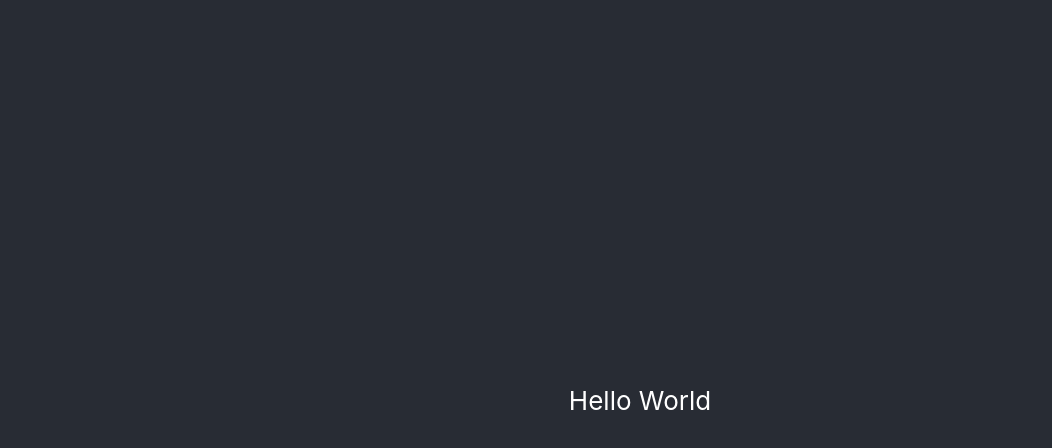
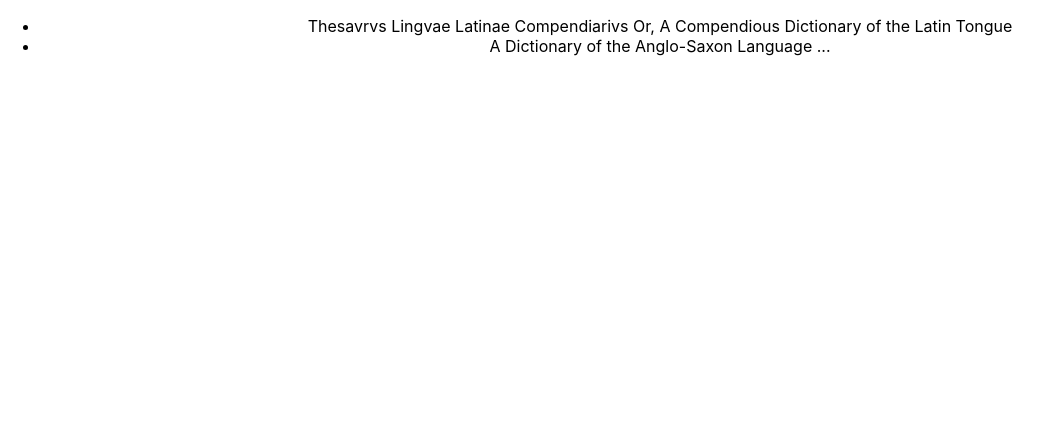
Before and after one commit to alishabab/books-app, a React (Create React App) app: page / in a window 1280 px wide. Shown: the top 448 px of the page, without its empty margins (0-1052 px from the left). Built offline with nearby package versions, Linux system fonts and the light colour scheme.

Commit message:
added actions and reducer methods

```diff
--- a/package.json
+++ b/package.json
@@ -6,9 +6,12 @@
     "@testing-library/jest-dom": "^5.11.6",
     "@testing-library/react": "^11.2.2",
     "@testing-library/user-event": "^12.5.0",
+    "axios": "^0.21.0",
     "react": "^17.0.1",
     "react-dom": "^17.0.1",
+    "react-redux": "^7.2.2",
     "react-scripts": "4.0.1",
+    "redux": "^4.0.5",
     "web-vitals": "^0.2.4"
   },
   "scripts": {
--- a/src/App.js
+++ b/src/App.js
@@ -1,12 +1,11 @@
 import React from 'react';
+import Books from './components/Books';
 import './App.css';
 
 function App() {
   return (
     <div className="App">
-      <header className="App-header">
-        <p> Hello World </p>
-      </header>
+      <Books />
     </div>
   );
 }
--- /dev/null
+++ b/src/actions/book.js
@@ -0,0 +1,155 @@
+import { BOOKS_SUCCESS } from './types';
+
+const books = {
+  kind: 'books#volumes',
+  totalItems: 3922,
+  items: [
+    {
+      kind: 'books#volume',
+      id: 'kIYSAAAAIAAJ',
+      etag: 'AqoDY/Qlkdk',
+      selfLink: 'https://www.googleapis.com/books/v1/volumes/kIYSAAAAIAAJ',
+      volumeInfo: {
+        title: 'Thesavrvs Lingvae Latinae Compendiarivs Or, A Compendious Dictionary of the Latin Tongue',
+        subtitle: 'Designed Chiefly for the Use of the British Nations ...',
+        authors: [
+          'Robert Ainsworth',
+        ],
+        publishedDate: '1751',
+        industryIdentifiers: [
+          {
+            type: 'OTHER',
+            identifier: 'NYPL:33433075918759',
+          },
+        ],
+        readingModes: {
+          text: false,
+          image: true,
+        },
+        printType: 'BOOK',
+        categories: [
+          'English language',
+        ],
+        maturityRating: 'NOT_MATURE',
+        allowAnonLogging: false,
+        contentVersion: '0.2.2.0.full.1',
+        panelizationSummary: {
+          containsEpubBubbles: false,
+          containsImageBubbles: false,
+        },
+        imageLinks: {
+          smallThumbnail: 'http://books.google.com/books/content?id=kIYSAAAAIAAJ&printsec=frontcover&img=1&zoom=5&edge=curl&source=gbs_api',
+          thumbnail: 'http://books.google.com/books/content?id=kIYSAAAAIAAJ&printsec=frontcover&img=1&zoom=1&edge=curl&source=gbs_api',
+        },
+        language: 'en',
+        previewLink: 'http://books.google.co.in/books?id=kIYSAAAAIAAJ&pg=PP433&dq=a&hl=&as_brr=7&cd=1&source=gbs_api',
+        infoLink: 'https://play.google.com/store/books/details?id=kIYSAAAAIAAJ&source=gbs_api',
+        canonicalVolumeLink: 'https://play.google.com/store/books/details?id=kIYSAAAAIAAJ',
+      },
+      saleInfo: {
+        country: 'IN',
+        saleability: 'FREE',
+        isEbook: true,
+        buyLink: 'https://play.google.com/store/books/details?id=kIYSAAAAIAAJ&rdid=book-kIYSAAAAIAAJ&rdot=1&source=gbs_api',
+      },
+      accessInfo: {
+        country: 'IN',
+        viewability: 'ALL_PAGES',
+        embeddable: true,
+        publicDomain: true,
+        textToSpeechPermission: 'ALLOWED',
+        epub: {
+          isAvailable: false,
+          downloadLink: 'http://books.google.co.in/books/download/Thesavrvs_Lingvae_Latinae_Compendiarivs.epub?id=kIYSAAAAIAAJ&hl=&output=epub&source=gbs_api',
+        },
+        pdf: {
+          isAvailable: true,
+          downloadLink: 'http://books.google.co.in/books/download/Thesavrvs_Lingvae_Latinae_Compendiarivs.pdf?id=kIYSAAAAIAAJ&hl=&output=pdf&sig=ACfU3U2mwu5GnWZ4gY5HXOBPPS5tn0uz3w&source=gbs_api',
+        },
+        webReaderLink: 'http://play.google.com/books/reader?id=kIYSAAAAIAAJ&hl=&as_brr=7&printsec=frontcover&source=gbs_api',
+        accessViewStatus: 'FULL_PUBLIC_DOMAIN',
+        quoteSharingAllowed: false,
+      },
+      searchInfo: {
+        textSnippet: '<b>A</b> speig be [ bird ) Picus martius . membring ibeir former plunder and vi &amp; tory , <br> wified To spin out <b>a</b> discourse , Sermonem longiùe proA Jeel , Incantamentum , 2<br> . carmen magicum . for <b>a</b> civil war , &amp; quod plerique Sullani milites , ducěre .',
+      },
+    },
+    {
+      kind: 'books#volume',
+      id: 'oH9FAAAAcAAJ',
+      etag: '9ca6HNlaXoA',
+      selfLink: 'https://www.googleapis.com/books/v1/volumes/oH9FAAAAcAAJ',
+      volumeInfo: {
+        title: 'A Dictionary of the Anglo-Saxon Language ...',
+        subtitle: 'With a Preface on the Origin and Connexion of the Germanic Tongues - a Map of Languages - and the Essentials of Anglo-Saxon Grammar',
+        authors: [
+          'Joseph Bosworth',
+        ],
+        publishedDate: '1838',
+        industryIdentifiers: [
+          {
+            type: 'OTHER',
+            identifier: 'BSB:BSB10523018',
+          },
+        ],
+        readingModes: {
+          text: false,
+          image: true,
+        },
+        pageCount: 721,
+        printType: 'BOOK',
+        categories: [
+          'Encyclopedias and dictionaries',
+        ],
+        maturityRating: 'NOT_MATURE',
+        allowAnonLogging: false,
+        contentVersion: '2.4.4.0.full.1',
+        panelizationSummary: {
+          containsEpubBubbles: false,
+          containsImageBubbles: false,
+        },
+        imageLinks: {
+          smallThumbnail: 'http://books.google.com/books/content?id=oH9FAAAAcAAJ&printsec=frontcover&img=1&zoom=5&edge=curl&source=gbs_api',
+          thumbnail: 'http://books.google.com/books/content?id=oH9FAAAAcAAJ&printsec=frontcover&img=1&zoom=1&edge=curl&source=gbs_api',
+        },
+        language: 'en',
+        previewLink: 'http://books.google.co.in/books?id=oH9FAAAAcAAJ&pg=RA7-PA2&dq=a&hl=&as_brr=7&cd=2&source=gbs_api',
+        infoLink: 'https://play.google.com/store/books/details?id=oH9FAAAAcAAJ&source=gbs_api',
+        canonicalVolumeLink: 'https://play.google.com/store/books/details?id=oH9FAAAAcAAJ',
+      },
+      saleInfo: {
+        country: 'IN',
+        saleability: 'FREE',
+        isEbook: true,
+        buyLink: 'https://play.google.com/store/books/details?id=oH9FAAAAcAAJ&rdid=book-oH9FAAAAcAAJ&rdot=1&source=gbs_api',
+      },
+      accessInfo: {
+        country: 'IN',
+        viewability: 'ALL_PAGES',
+        embeddable: true,
+        publicDomain: true,
+        textToSpeechPermission: 'ALLOWED',
+        epub: {
+          isAvailable: false,
+          downloadLink: 'http://books.google.co.in/books/download/A_Dictionary_of_the_Anglo_Saxon_Language.epub?id=oH9FAAAAcAAJ&hl=&output=epub&source=gbs_api',
+        },
+        pdf: {
+          isAvailable: true,
+          downloadLink: 'http://books.google.co.in/books/download/A_Dictionary_of_the_Anglo_Saxon_Language.pdf?id=oH9FAAAAcAAJ&hl=&output=pdf&sig=ACfU3U0iYxuirF13_MiPgr179TwpvKnn2Q&source=gbs_api',
+        },
+        webReaderLink: 'http://play.google.com/books/reader?id=oH9FAAAAcAAJ&hl=&as_brr=7&printsec=frontcover&source=gbs_api',
+        accessViewStatus: 'FULL_PUBLIC_DOMAIN',
+        quoteSharingAllowed: false,
+      },
+      searchInfo: {
+        textSnippet: 'Abredian , abregdan , he abrit , wæs Guthfrith presided in go- Abítan , bitan ; p . <br> abát ; pp . abi abret ; p . he abræd , abrædde , vernment of the abbacy , Bd . 5 , <br> ten ; v . <b>a</b> . To bite , eat , feed , abrægd ; pp . abroden abrog1 , 21 . taste ; mordere<br> &nbsp;...',
+      },
+    },
+  ],
+};
+const getBooks = () => ({
+  type: BOOKS_SUCCESS,
+  payload: books.items,
+});
+
+export default getBooks;
--- /dev/null
+++ b/src/actions/types.js
@@ -0,0 +1,2 @@
+export const BOOKS_SUCCESS = 'BOOKS_SUCCESS';
+export const BOOKS_FAIL = 'BOOKS_FAIL';
--- /dev/null
+++ b/src/components/Books.js
@@ -0,0 +1,18 @@
+import React, { useEffect } from 'react';
+import { useDispatch, useSelector } from 'react-redux';
+import getBooks from '../actions/book';
+
+const Books = () => {
+  const books = useSelector(state => state.books);
+  const dispatch = useDispatch();
+  useEffect(() => {
+    dispatch(getBooks());
+  }, [dispatch]);
+  return (
+    <ul>
+      {books.map(book => <li key={book.id}>{book.volumeInfo.title}</li>)}
+    </ul>
+  );
+};
+
+export default Books;
--- a/src/index.js
+++ b/src/index.js
@@ -1,12 +1,18 @@
 import React from 'react';
 import ReactDOM from 'react-dom';
+import { createStore } from 'redux';
+import { Provider } from 'react-redux';
+import rootReducer from './reducers/books';
 import './index.css';
 import App from './App';
 import reportWebVitals from './reportWebVitals';
 
+const store = createStore(rootReducer);
 ReactDOM.render(
   <React.StrictMode>
-    <App />
+    <Provider store={store}>
+      <App />
+    </Provider>
   </React.StrictMode>,
   document.getElementById('root'),
 );
--- /dev/null
+++ b/src/reducers/books.js
@@ -0,0 +1,25 @@
+import { BOOKS_SUCCESS, BOOKS_FAIL } from '../actions/types';
+
+const initialState = {
+  books: [],
+};
+
+const booksReducer = (state = initialState, action) => {
+  const { type, payload } = action;
+  switch (type) {
+    case BOOKS_SUCCESS:
+      return {
+        ...state,
+        books: payload,
+      };
+    case BOOKS_FAIL:
+      return {
+        ...state,
+        message: payload,
+      };
+    default:
+      return state;
+  }
+};
+
+export default booksReducer;
```
Also changed, not shown: src/service/book.service.js (added, +9 -0 lines), 2 other files (tests, documents, lock files or other folders).
